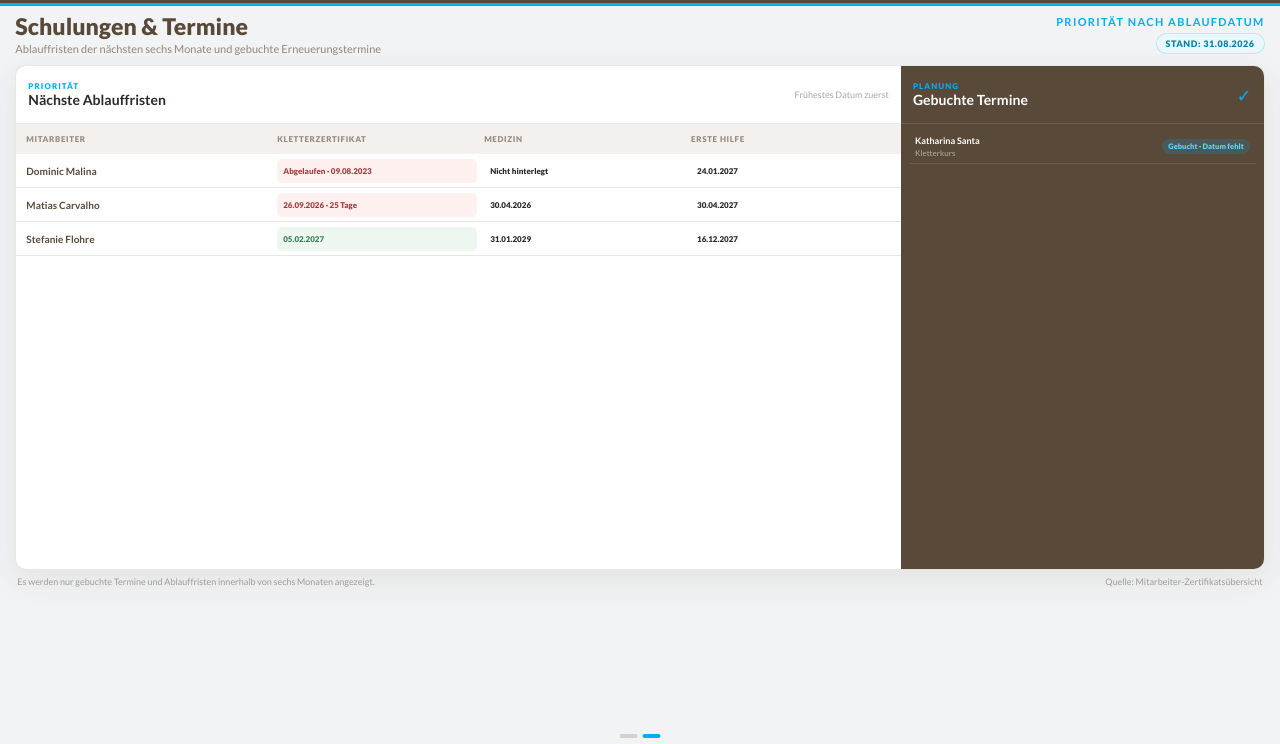
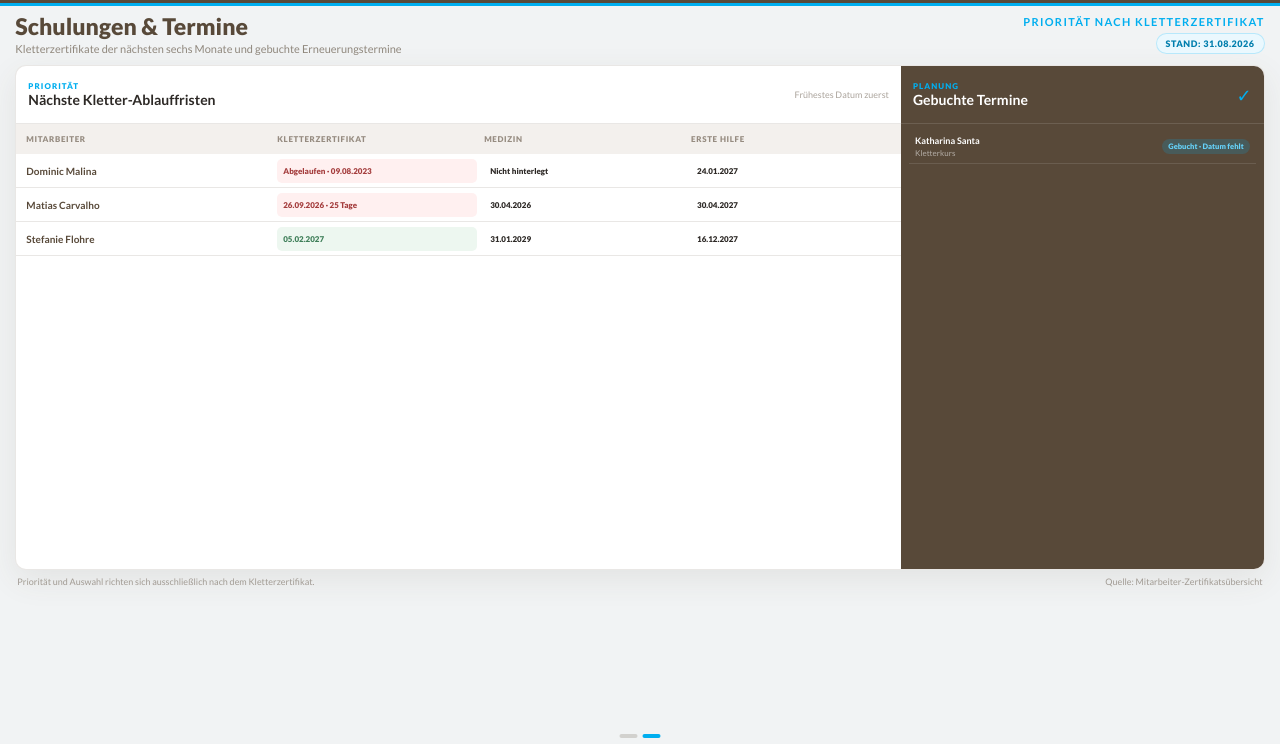
Before and after one commit to chadbray/SeilworxDashboard, a website: page public/index.html in a window 1280 px wide. Both pictures are taken after a click on the button 651 px from the left and 792 px from the top of the page. Shown: the part 56-800 px from the top of the page. Drawn offline with Linux system fonts and the light colour scheme; no server answers.

Commit message:
Clarify climbing certificate priority

```diff
--- a/public/index.html
+++ b/public/index.html
@@ -8,7 +8,7 @@
     <link rel="preconnect" href="https://fonts.googleapis.com" />
     <link rel="preconnect" href="https://fonts.gstatic.com" crossorigin />
     <link href="https://fonts.googleapis.com/css2?family=Lato:wght@400;700;900&display=swap" rel="stylesheet" />
-    <link rel="stylesheet" href="style.css?v=20260901-6" />
+    <link rel="stylesheet" href="style.css?v=20260901-7" />
   </head>
   <body>
     <header class="topbar">
@@ -36,13 +36,13 @@
 
       <section class="screen" data-screen="certificates" aria-hidden="true">
         <section class="intro">
-          <div><h1>Schulungen &amp; Termine</h1><p>Ablauffristen der nächsten sechs Monate und gebuchte Erneuerungstermine</p></div>
-          <div class="freshness"><strong>Priorität nach Ablaufdatum</strong><span id="certificateChecked">Stand wird geladen</span></div>
+          <div><h1>Schulungen &amp; Termine</h1><p>Kletterzertifikate der nächsten sechs Monate und gebuchte Erneuerungstermine</p></div>
+          <div class="freshness"><strong>Priorität nach Kletterzertifikat</strong><span id="certificateChecked">Stand wird geladen</span></div>
         </section>
 
         <section class="certificate-board">
           <section class="expiry-panel">
-            <header class="panel-head"><div><small>Priorität</small><strong>Nächste Ablauffristen</strong></div><span>Frühestes Datum zuerst</span></header>
+            <header class="panel-head"><div><small>Priorität</small><strong>Nächste Kletter-Ablauffristen</strong></div><span>Frühestes Datum zuerst</span></header>
             <div class="certificate-table-head"><span>Mitarbeiter</span><span>Kletterzertifikat</span><span>Medizin</span><span>Erste Hilfe</span></div>
             <div id="certificateRows" class="certificate-rows"></div>
           </section>
@@ -52,7 +52,7 @@
           </aside>
         </section>
 
-        <footer><span>Es werden nur gebuchte Termine und Ablauffristen innerhalb von sechs Monaten angezeigt.</span><span>Quelle: Mitarbeiter-Zertifikatsübersicht</span></footer>
+        <footer><span>Priorität und Auswahl richten sich ausschließlich nach dem Kletterzertifikat.</span><span>Quelle: Mitarbeiter-Zertifikatsübersicht</span></footer>
       </section>
 
       <div class="screen-dots" aria-label="Ansicht wechseln">
@@ -60,6 +60,6 @@
         <button type="button" data-screen-target="1" aria-label="Schulungen und Termine anzeigen"></button>
       </div>
     </main>
-    <script type="module" src="app.js?v=20260901-6"></script>
+    <script type="module" src="app.js?v=20260901-7"></script>
   </body>
 </html>
```
